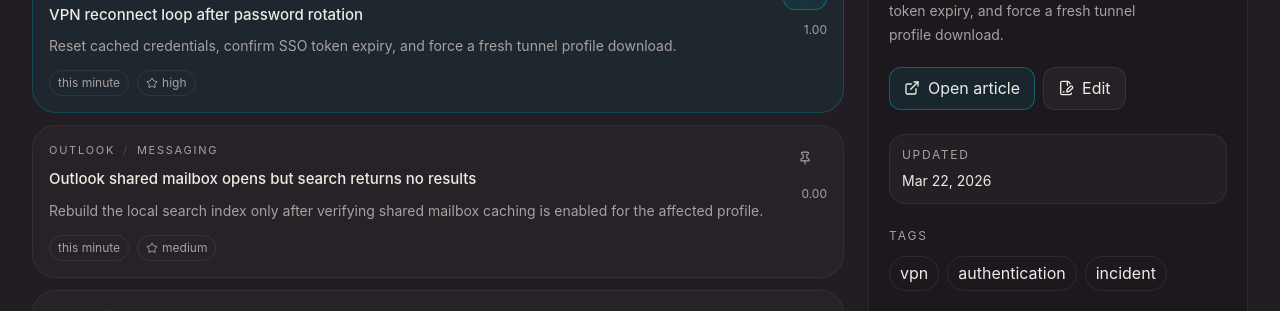
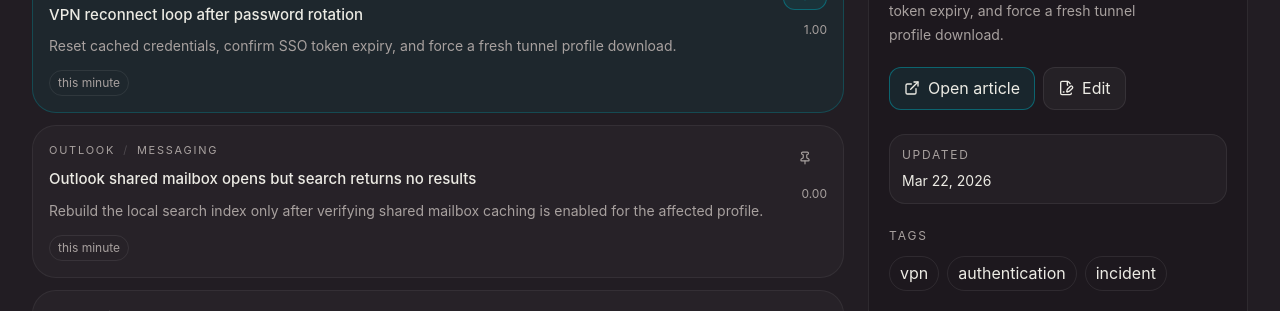
Before and after one commit to LatticeKB/LatticeKB.github.io, a React (Vite) app: page / in a window 1280 px wide. Shown: the part 488-799 px from the top of the page. Built offline with nearby package versions, Linux system fonts and the light colour scheme.

Commit message:
Remove article confidence metadata

```diff
--- a/public/sample-corpus.json
+++ b/public/sample-corpus.json
@@ -13,7 +13,6 @@
       "category": "Access",
       "tags": ["vpn", "authentication", "incident"],
       "aliases": ["globalprotect reconnect loop", "vpn password changed"],
-      "confidence": "high",
       "pinned": true,
       "createdAt": "2026-03-21T10:00:00.000Z",
       "updatedAt": "2026-03-21T10:00:00.000Z",
@@ -68,7 +67,6 @@
       "category": "Messaging",
       "tags": ["outlook", "search", "mailbox"],
       "aliases": ["shared mailbox no search", "outlook cache shared mailbox"],
-      "confidence": "medium",
       "pinned": false,
       "createdAt": "2026-03-21T10:00:00.000Z",
       "updatedAt": "2026-03-21T10:00:00.000Z",
@@ -96,7 +94,6 @@
       "category": "Endpoint",
       "tags": ["macos", "privacy", "screensharing"],
       "aliases": ["screen recording denied", "screen capture blocked"],
-      "confidence": "high",
       "pinned": false,
       "createdAt": "2026-03-21T10:00:00.000Z",
       "updatedAt": "2026-03-21T10:00:00.000Z",
--- a/src/features/corpus/lib/normalizeCorpus.ts
+++ b/src/features/corpus/lib/normalizeCorpus.ts
@@ -19,7 +19,6 @@ function normalizeEntry(entry: CorpusEntry): CorpusEntry {
     category: entry.category.trim() || 'Reference',
     tags: normalizeTags(entry.tags),
     aliases: entry.aliases.map((alias) => alias.trim()).filter(Boolean),
-    confidence: entry.confidence,
     pinned: entry.pinned,
     createdAt: entry.createdAt || now,
     updatedAt: entry.updatedAt || entry.createdAt || now,
--- a/src/features/corpus/model/sampleCorpus.ts
+++ b/src/features/corpus/model/sampleCorpus.ts
@@ -18,7 +18,6 @@ export const sampleCorpus: CorpusFile = {
       category: 'Access',
       tags: ['vpn', 'authentication', 'incident'],
       aliases: ['globalprotect reconnect loop', 'vpn password changed'],
-      confidence: 'high',
       pinned: true,
       createdAt: now,
       updatedAt: now,
@@ -73,7 +72,6 @@ export const sampleCorpus: CorpusFile = {
       category: 'Messaging',
       tags: ['outlook', 'search', 'mailbox'],
       aliases: ['shared mailbox no search', 'outlook cache shared mailbox'],
-      confidence: 'medium',
       pinned: false,
       createdAt: now,
       updatedAt: now,
@@ -101,7 +99,6 @@ export const sampleCorpus: CorpusFile = {
       category: 'Endpoint',
       tags: ['macos', 'privacy', 'screensharing'],
       aliases: ['screen recording denied', 'screen capture blocked'],
-      confidence: 'high',
       pinned: false,
       createdAt: now,
       updatedAt: now,
--- a/src/features/corpus/model/schema.ts
+++ b/src/features/corpus/model/schema.ts
@@ -1,8 +1,6 @@
 import { z } from 'zod';
 
 const storedBlockSchema = z.record(z.string(), z.unknown());
-
-export const confidenceSchema = z.enum(['low', 'medium', 'high']);
 
 export const entryBodySchema = z.object({
   format: z.literal('blocknote@0.47'),
@@ -17,7 +15,6 @@ export const corpusEntrySchema = z.object({
   category: z.string().default('Reference'),
   tags: z.array(z.string()).default([]),
   aliases: z.array(z.string()).default([]),
-  confidence: confidenceSchema.default('medium'),
   pinned: z.boolean().default(false),
   createdAt: z.string().datetime({ offset: true }),
   updatedAt: z.string().datetime({ offset: true }),
--- a/src/features/corpus/model/types.ts
+++ b/src/features/corpus/model/types.ts
@@ -1,6 +1,4 @@
 export type CorpusVersion = '1.1';
-
-export type ConfidenceLevel = 'low' | 'medium' | 'high';
 
 export type StoredBlock = Record<string, unknown>;
 
@@ -17,7 +15,6 @@ export type CorpusEntry = {
   category: string;
   tags: string[];
   aliases: string[];
-  confidence: ConfidenceLevel;
   pinned: boolean;
   createdAt: string;
   updatedAt: string;
--- a/src/pages/editor/EditorModal.tsx
+++ b/src/pages/editor/EditorModal.tsx
@@ -131,7 +131,6 @@ export function EditorModal({ session, onClose, onSave, productOptions, category
           product={currentDraft.product}
           category={currentDraft.category}
           aliases={aliasesText}
-          confidence={currentDraft.confidence}
           pinned={currentDraft.pinned}
           tags={currentDraft.tags}
           suggestedTags={suggestedTags}
@@ -144,7 +143,6 @@ export function EditorModal({ session, onClose, onSave, productOptions, category
             setAliasesText(value);
             patch({ aliases: value.split(',').map((alias) => alias.trim()).filter(Boolean) });
           }}
-          onConfidenceChange={(confidence) => patch({ confidence })}
           onPinnedChange={(pinned) => patch({ pinned })}
           onAddTag={addTag}
           onRemoveTag={removeTag}
--- a/src/pages/editor/components/PropertiesRail.tsx
+++ b/src/pages/editor/components/PropertiesRail.tsx
@@ -2,14 +2,12 @@ import { Input } from '../../../shared/ui/Input';
 import { Button } from '../../../shared/ui/Button';
 import { TagEditor } from './TagEditor';
 import { SuggestedTags } from './SuggestedTags';
-import type { ConfidenceLevel } from '../../../features/corpus/model/types';
 
 type Props = {
   summary: string;
   product: string;
   category: string;
   aliases: string;
-  confidence: ConfidenceLevel;
   pinned: boolean;
   tags: string[];
   suggestedTags: string[];
@@ -19,7 +17,6 @@ type Props = {
   onProductChange: (value: string) => void;
   onCategoryChange: (value: string) => void;
   onAliasesChange: (value: string) => void;
-  onConfidenceChange: (value: ConfidenceLevel) => void;
   onPinnedChange: (value: boolean) => void;
   onAddTag: (tag: string) => void;
   onRemoveTag: (tag: string) => void;
@@ -76,24 +73,10 @@ export function PropertiesRail(props: Props) {
             <span className="mb-2 block text-xs uppercase tracking-[0.16em] text-muted">Aliases</span>
             <Input value={props.aliases} onChange={(event) => props.onAliasesChange(event.target.value)} placeholder="Comma-separated alternate names" />
           </label>
-          <div className="grid gap-3 sm:grid-cols-2">
-            <label className="block">
-              <span className="mb-2 block text-xs uppercase tracking-[0.16em] text-muted">Confidence</span>
-              <select
-                value={props.confidence}
-                onChange={(event) => props.onConfidenceChange(event.target.value as ConfidenceLevel)}
-                className="w-full rounded-2xl border border-white/8 bg-white/3 px-3.5 py-2.5 text-sm text-soft-linen outline-none focus:border-teal/65"
-              >
-                <option value="low">low</option>
-                <option value="medium">medium</option>
-                <option value="high">high</option>
-              </select>
-            </label>
-            <label className="flex items-center rounded-2xl border border-white/8 bg-white/3 px-3.5 py-2.5 sm:items-end">
-              <input type="checkbox" checked={props.pinned} onChange={(event) => props.onPinnedChange(event.target.checked)} className="mr-3 accent-teal" />
-              <span className="text-sm text-soft-linen">Pinned article</span>
-            </label>
-          </div>
+          <label className="flex items-center rounded-2xl border border-white/8 bg-white/3 px-3.5 py-2.5 sm:items-end">
+            <input type="checkbox" checked={props.pinned} onChange={(event) => props.onPinnedChange(event.target.checked)} className="mr-3 accent-teal" />
+            <span className="text-sm text-soft-linen">Pinned article</span>
+          </label>
         </div>
       </section>
 
--- a/src/pages/workspace/components/ResultRow.tsx
+++ b/src/pages/workspace/components/ResultRow.tsx
@@ -1,4 +1,4 @@
-import { Image as ImageIcon, Pin, Star } from 'lucide-react';
+import { Image as ImageIcon, Pin } from 'lucide-react';
 import type { SearchHit } from '../../../features/search/model/searchTypes';
 import { formatRelativeDate } from '../../../shared/lib/dates';
 import { cn } from '../../../shared/lib/classes';
@@ -60,10 +60,6 @@ export function ResultRow({ hit, active, onOpen, onHover, onTogglePinned }: Prop
             {imageCount}
           </span>
         ) : null}
-        <span className="inline-flex items-center gap-1 rounded-full border border-white/8 px-2 py-1">
-          <Star size={12} />
-          {hit.entry.confidence}
-        </span>
       </div>
     </article>
   );
--- a/src/pages/workspace/useWorkspaceController.ts
+++ b/src/pages/workspace/useWorkspaceController.ts
@@ -34,7 +34,6 @@ function createEmptyEntry(): CorpusEntry {
     category: 'Reference',
     tags: [],
     aliases: [],
-    confidence: 'medium',
     pinned: false,
     createdAt: now,
     updatedAt: now,
```
Also changed, not shown: 1 other file (tests, documents, lock files or other folders).
